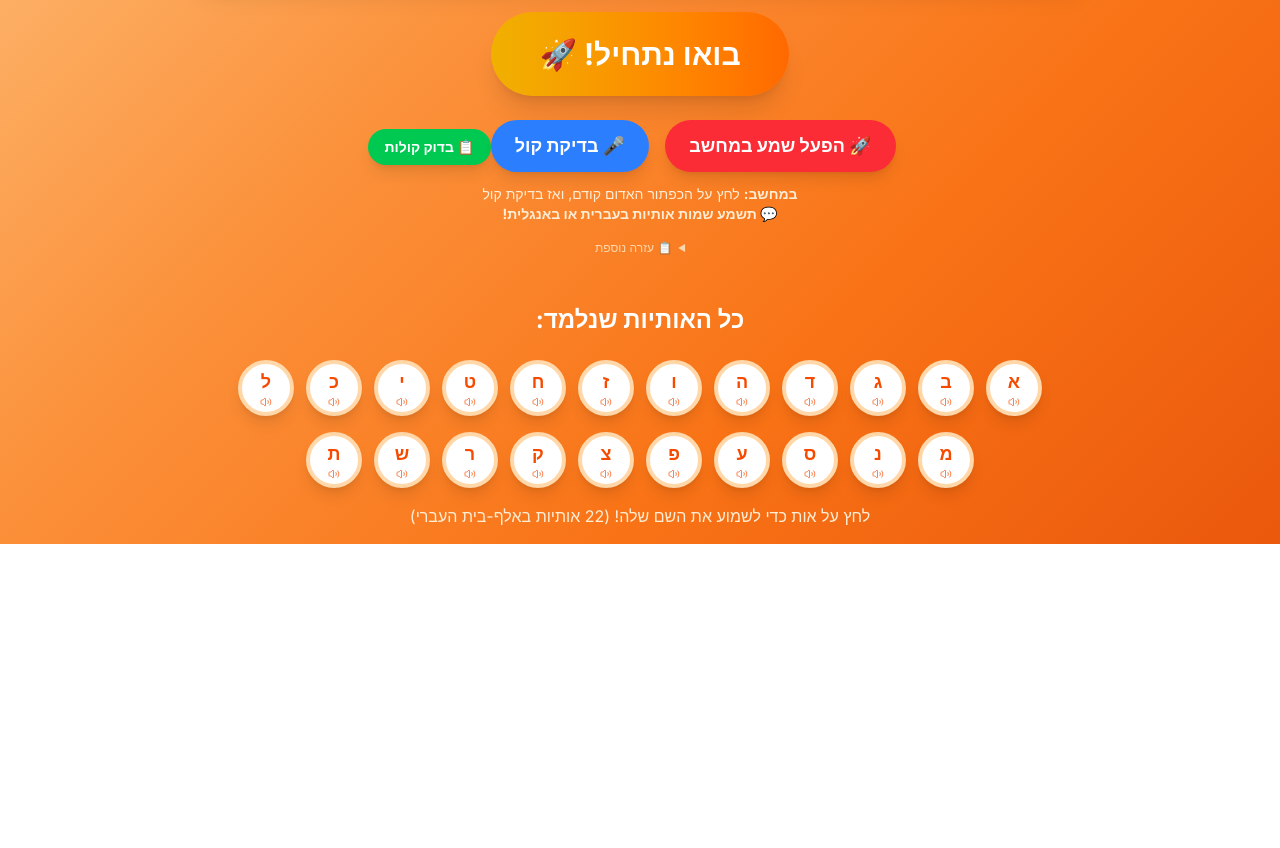
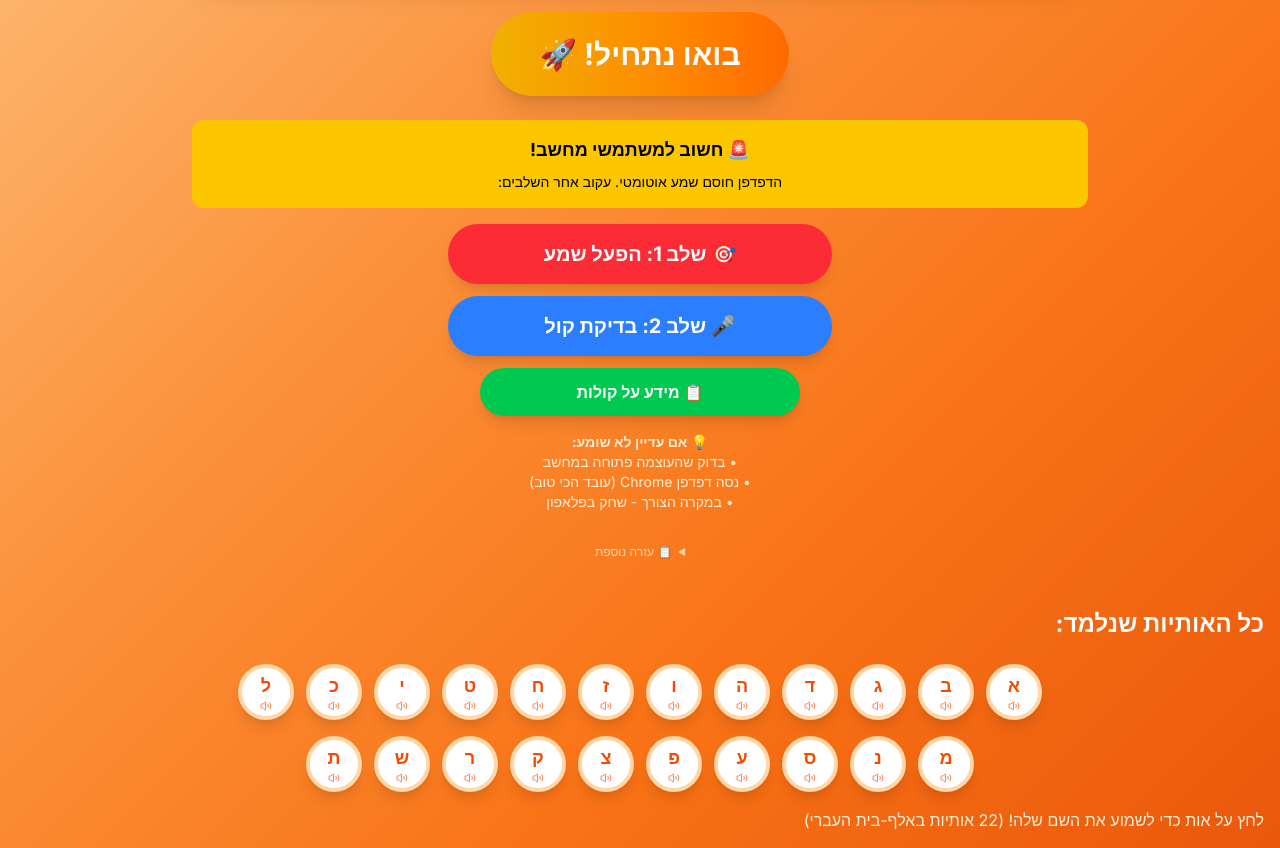
Before and after one commit to benshabbat/GamesForMyKids, a Next.js app in the folder gamesformykids/: page /games/letters in a window 1280 px wide. Shown: the part 940-1788 px from the top of the page. Before the commit the page ends 1484 px from the top, so only its background shows below. Built offline with nearby package versions, Linux system fonts and the light colour scheme.

Commit message:
feat: enhance StartScreen with audio guidance and improved user instructions for speech synthesis

```diff
--- a/gamesformykids/app/games/letters/StartScreen.tsx
+++ b/gamesformykids/app/games/letters/StartScreen.tsx
@@ -51,88 +51,107 @@ export default function StartScreen({ letters, onStart, onSpeak }: StartScreenPr
 
         {/* כפתורי הפעלת שמע */}
         <div className="mb-8">
+          <div className="bg-yellow-400 bg-opacity-90 rounded-xl p-4 mb-4 text-black">
+            <h4 className="font-bold text-lg mb-2">🚨 חשוב למשתמשי מחשב!</h4>
+            <p className="text-sm">הדפדפן חוסם שמע אוטומטי. עקוב אחר השלבים:</p>
+          </div>
+
+          <div className="space-y-3">
             <button
               onClick={async () => {
-              // טעינת קולות
+                // הפעלה פשוטה של השמע
                 if (typeof window !== 'undefined' && window.speechSynthesis) {
-                const voices = window.speechSynthesis.getVoices();
-                if (voices.length === 0) {
-                  // טעינת קולות
-                  window.speechSynthesis.getVoices();
-                  await new Promise(resolve => {
-                    window.speechSynthesis.onvoiceschanged = resolve;
-                  });
-                }
+                  try {
+                    // בדיקה פשוטה
+                    const testUtter = new SpeechSynthesisUtterance('test');
+                    testUtter.volume = 0.01; // שקט מאוד
+                    testUtter.rate = 3; // מהיר מאוד
+                    window.speechSynthesis.speak(testUtter);
 
-                // הפעלת AudioContext
-                const AudioContextClass = window.AudioContext || (window as any).webkitAudioContext;
-                if (AudioContextClass) {
-                  const tempCtx = new AudioContextClass();
-                  if (tempCtx.state === 'suspended') {
-                    await tempCtx.resume();
-                  }
-                  tempCtx.close();
-                }
-
-                // בדיקת קולות זמינים
-                const availableVoices = window.speechSynthesis.getVoices();
-                const hebrewVoices = availableVoices.filter(v =>
-                  v.lang.includes('he') || v.lang.includes('iw')
-                );
-
-                if (hebrewVoices.length > 0) {
-                  alert(`שמע הופעל! נמצאו ${hebrewVoices.length} קולות עבריים`);
-                } else {
-                  alert('שמע הופעל! לא נמצאו קולות עבריים - ישמע באנגלית');
+                    setTimeout(() => {
+                      alert('✅ שמע הופעל! עכשיו נסה בדיקת קול');
+                    }, 500);
+                  } catch (error) {
+                    alert('❌ בעיה בהפעלת שמע. נסה דפדפן אחר');
                   }
                 }
               }}
-            className="px-6 py-3 bg-red-500 text-white rounded-full text-lg font-bold hover:bg-red-600 transition-all duration-300 shadow-lg mr-4"
+              className="block w-full max-w-sm mx-auto px-8 py-4 bg-red-500 text-white rounded-full text-xl font-bold hover:bg-red-600 transition-all duration-300 shadow-lg"
             >
-            🚀 הפעל שמע במחשב
+              🎯 שלב 1: הפעל שמע
             </button>
 
             <button
               onClick={async () => {
-              await onSpeak("alef");
+                // בדיקה פשוטה של עברית
+                if (typeof window !== 'undefined' && window.speechSynthesis) {
+                  try {
+                    window.speechSynthesis.cancel();
+                    await new Promise(resolve => setTimeout(resolve, 100));
+
+                    const utter = new SpeechSynthesisUtterance('א');
+                    utter.lang = 'he-IL';
+                    utter.rate = 0.8;
+                    utter.volume = 1.0;
+
+                    utter.onerror = () => {
+                      // אם עברית נכשלת, ננסה אנגלית
+                      setTimeout(() => {
+                        const englishUtter = new SpeechSynthesisUtterance('Alef');
+                        englishUtter.lang = 'en-US';
+                        englishUtter.rate = 0.8;
+                        window.speechSynthesis.speak(englishUtter);
+                      }, 200);
+                    };
+
+                    window.speechSynthesis.speak(utter);
+                  } catch (error) {
+                    console.log('Test failed:', error);
+                  }
+                }
               }}
-            className="px-6 py-3 bg-blue-500 text-white rounded-full text-lg font-bold hover:bg-blue-600 transition-all duration-300 shadow-lg mr-4"
+              className="block w-full max-w-sm mx-auto px-8 py-4 bg-blue-500 text-white rounded-full text-xl font-bold hover:bg-blue-600 transition-all duration-300 shadow-lg"
             >
-            🎤 בדיקת קול
+              🎤 שלב 2: בדיקת קול
             </button>
 
             <button
               onClick={() => {
                 if (typeof window !== 'undefined' && window.speechSynthesis) {
                   const voices = window.speechSynthesis.getVoices();
-                const hebrewVoices = voices.filter(v =>
-                  v.lang.includes('he') || v.lang.includes('iw')
-                );
-                const englishVoices = voices.filter(v =>
-                  v.lang.includes('en')
-                );
+                  const total = voices.length;
+                  const hebrew = voices.filter(v => v.lang.includes('he') || v.lang.includes('iw')).length;
+                  const english = voices.filter(v => v.lang.includes('en')).length;
 
-                let message = `סך הכל ${voices.length} קולות זמינים:\n`;
-                message += `🔹 עברית: ${hebrewVoices.length} קולות\n`;
-                message += `🔹 אנגלית: ${englishVoices.length} קולות\n\n`;
+                  let message = `📊 מידע על קולות במערכת:\n\n`;
+                  message += `🔹 סך הכל: ${total} קולות\n`;
+                  message += `🔹 עברית: ${hebrew} קולות\n`;
+                  message += `🔹 אנגלית: ${english} קולות\n\n`;
 
-                if (hebrewVoices.length > 0) {
-                  message += 'קולות עבריים:\n';
-                  hebrewVoices.forEach(v => message += `• ${v.name} (${v.lang})\n`);
+                  if (hebrew > 0) {
+                    message += '✅ יש קולות עבריים - תשמע בעברית!';
+                  } else if (english > 0) {
+                    message += '⚠️ אין עברית - תשמע באנגלית';
+                  } else {
+                    message += '❌ אין קולות זמינים';
                   }
 
                   alert(message);
                 }
               }}
-            className="px-4 py-2 bg-green-500 text-white rounded-full text-sm font-bold hover:bg-green-600 transition-all duration-300 shadow-lg"
+              className="block w-full max-w-xs mx-auto px-6 py-3 bg-green-500 text-white rounded-full text-base font-bold hover:bg-green-600 transition-all duration-300 shadow-lg"
             >
-            📋 בדוק קולות
+              📋 מידע על קולות
             </button>
+          </div>
 
-          <p className="text-sm text-orange-100 mt-3 max-w-md mx-auto">
-            <strong>במחשב:</strong> לחץ על הכפתור האדום קודם, ואז בדיקת קול<br/>
-            <strong>💬 תשמע שמות אותיות בעברית או באנגלית!</strong>
-          </p>
+          <div className="mt-4 text-sm text-orange-100 max-w-md mx-auto">
+            <p><strong>💡 אם עדיין לא שומע:</strong></p>
+            <p>• בדוק שהעוצמה פתוחה במחשב</p>
+            <p>• נסה דפדפן Chrome (עובד הכי טוב)</p>
+            <p>• במקרה הצורך - שחק בפלאפון</p>
+          </div>
+        </div>
 
           <details className="mt-4 text-xs text-orange-200">
             <summary className="cursor-pointer hover:text-white">📋 עזרה נוספת</summary>
@@ -182,6 +201,5 @@ export default function StartScreen({ letters, onStart, onSpeak }: StartScreenPr
           </p>
         </div>
     </div>
-    </div>
   );
 }
```
Lines whose indentation alone changed are shown as unchanged.
